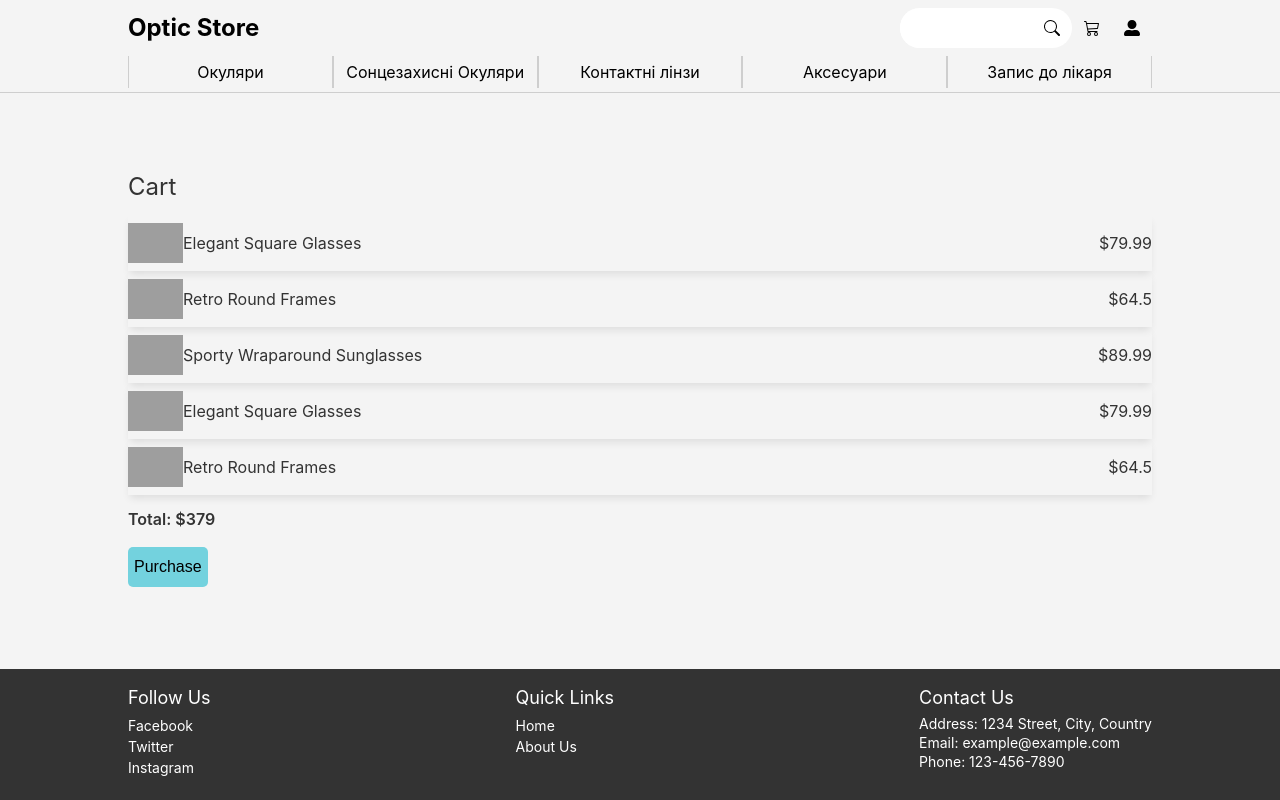
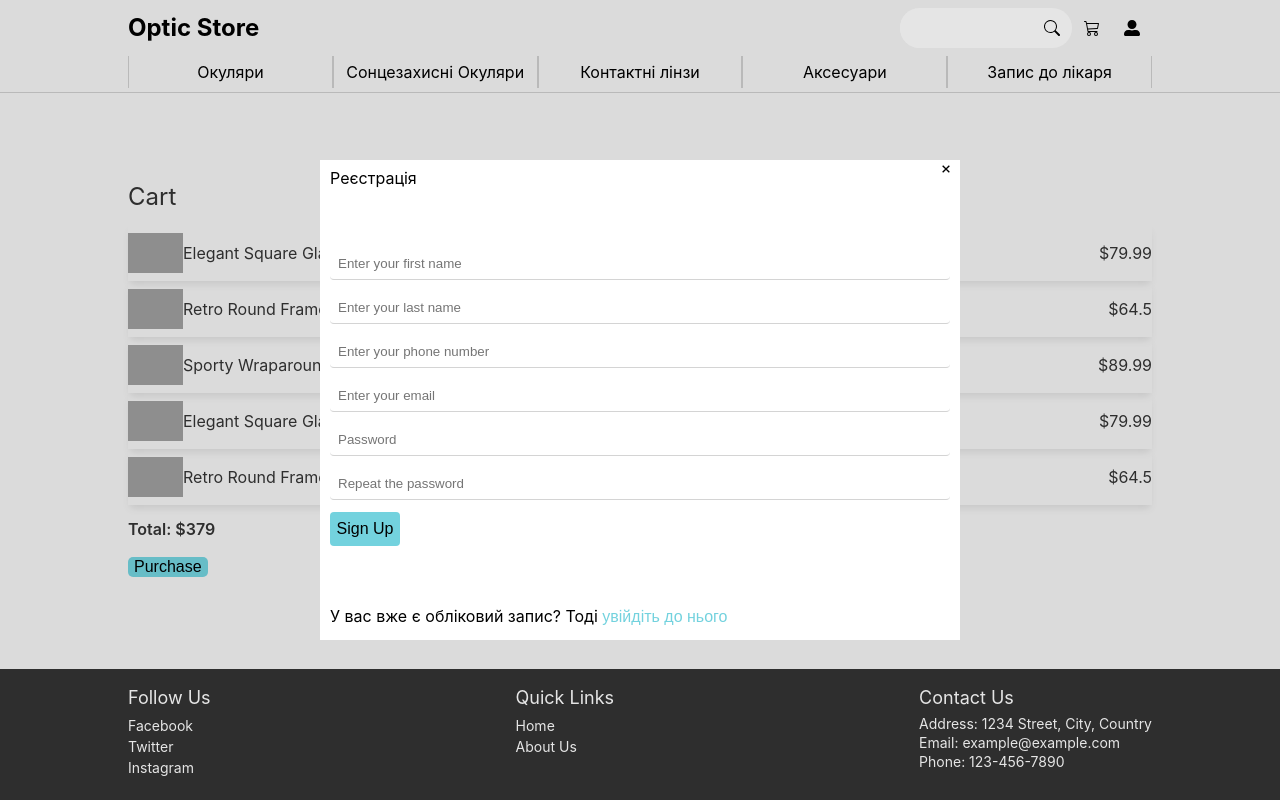
Before and after one commit to natamrshn/Optic_okulist, a React (Create React App) app in the folder front-end/: page /cart in a window 1280 px wide. Both pictures are taken after a click on the button 1132 px from the left and 28 px from the top of the page. Built offline with nearby package versions, Linux system fonts and the light colour scheme; grey boxes are pictures that could not be loaded.

Commit message:
created auth modal window

```diff
--- /dev/null
+++ b/front-end/src/components/AuthModal/AuthModal.scss
@@ -0,0 +1,59 @@
+@import '../../styles/vars.scss';
+
+.modal {
+    width: 50%;
+    height: 60vh;
+    margin: auto;
+    overflow: hidden;
+    // display: flex;
+    justify-content: center;
+    position: relative;
+
+    &-content {
+        height: 95%;
+        padding: 10px;
+        display: flex;
+        flex-direction: column;
+        justify-content: space-between;
+
+        .close {
+            position: absolute;
+            right: 0;
+            top: 0;
+        }
+    }
+    &-title {
+        // margin-bottom: 24px;
+    }
+    &-input {
+        padding: 8px 8px;
+        border-bottom: .5px solid rgba(128, 128, 128, 0.336);
+        border-radius: 4px;
+
+        &:focus {
+            outline: 1px solid rgba(0, 162, 255, 0.151);
+        }
+    }
+    &-submit {
+        width: 70px;
+        border-radius: 4px;
+        background-color: $blue;
+        padding: 8px 4px;
+    }
+    &-switch_msg {
+        font-size: 16px;
+        // margin-top: 12px;
+    }
+    &-switch {
+        display: inline;
+        padding: 0;
+        color: $blue;
+    }
+
+
+    &-form {
+        display: flex;
+        flex-direction: column;
+        gap: 12px;
+    }
+}
--- /dev/null
+++ b/front-end/src/components/AuthModal/AuthModal.tsx
@@ -0,0 +1,104 @@
+import React, { useState } from 'react';
+import './AuthModal.scss';
+import { GrFormClose } from 'react-icons/gr';
+import Login from './Login';
+
+type AuthModalProps = {
+    dialogRef: React.MutableRefObject<HTMLDialogElement | null>;
+};
+
+const AuthModal: React.FC<AuthModalProps> = ({ dialogRef }) => {
+    const closeModal = () => {
+        if (dialogRef.current) {
+            dialogRef.current.close();
+        }
+    };
+
+    const [isNewUser, setIsNewUser] = useState<boolean>(true);
+
+    const onFormSubmit = (event: React.FormEvent<HTMLFormElement>) => {
+        event.preventDefault();
+    };
+
+    return (
+        // <div>
+        <dialog className='modal' ref={dialogRef}>
+            <div className='modal-content'>
+                <h3 className='modal-title'>
+                    {isNewUser
+                        ? 'Реєстрація'
+                        : 'Ввійдіть у свій обліковий запис'}
+                </h3>
+                <button className='close' onClick={closeModal}>
+                    <GrFormClose />
+                </button>
+
+                <form
+                    className='modal-form'
+                    onSubmit={(event) => onFormSubmit(event)}
+                >
+                    {isNewUser && (
+                        <>
+                            <input
+                                className='modal-input'
+                                type='text'
+                                placeholder='Enter your first name'
+                            />
+                            <input
+                                className='modal-input'
+                                type='text'
+                                placeholder='Enter your last name'
+                            />
+                            <input
+                                className='modal-input'
+                                type='number'
+                                placeholder='Enter your phone number'
+                            />
+                        </>
+                    )}
+                    <input
+                        className='modal-input'
+                        type='email'
+                        placeholder='Enter your email'
+                    />
+                    <input
+                        className='modal-input'
+                        type='password'
+                        placeholder='Password'
+                    />
+                    {isNewUser && (
+                        <input
+                            className='modal-input'
+                            type='password'
+                            placeholder='Repeat the password'
+                        />
+                    )}
+
+                    <button className='modal-submit' type='submit'>
+                        {isNewUser ? 'Sign Up' : 'Sign In'}
+                    </button>
+                </form>
+                <div className='modal-switch_msg'>
+                    <p>
+                        {isNewUser
+                            ? 'У вас вже є обліковий запис? Тоді '
+                            : 'Якщо у вас немає облікового запису, '}
+                        <span>
+                            <button
+                                onClick={(event) => setIsNewUser(!isNewUser)}
+                                className='modal-switch'
+                            >
+                                {isNewUser
+                                    ? 'увійдіть до нього'
+                                    : 'зареєструйтесь'}
+                            </button>
+                        </span>
+                    </p>
+                </div>
+            </div>
+        </dialog>
+        // </div>
+    );
+};
+
+export default AuthModal;
--- /dev/null
+++ b/front-end/src/components/AuthModal/Login.tsx
@@ -0,0 +1,12 @@
+import React from 'react';
+
+const Login = () => {
+    return (
+        <>
+            <input className='modal-input' type='email' placeholder='Enter your email' />
+            <input className='modal-input' type="password" placeholder='Password' />
+        </>
+    );
+};
+
+export default Login;
--- a/front-end/src/components/Card/Card.tsx
+++ b/front-end/src/components/Card/Card.tsx
@@ -1,6 +1,6 @@
 import React from 'react';
 import { Glasses } from '../Catalog/Catalog';
-
+//
 import { BsCart3 as CartIcon } from 'react-icons/bs';
 import './Card.scss';
 import { Link } from 'react-router-dom';
--- a/front-end/src/components/Header/Header.scss
+++ b/front-end/src/components/Header/Header.scss
@@ -26,6 +26,18 @@
 
         button {
             border-radius: 0px;
+            width: 40px;
+            height: 40px;
+            transition: all 0.5s;
+
+            &:hover {
+                transform: scale(1.2);
+            }
+
+            @media (max-width: 768px) {
+                width: 24px;
+                height: 24px;
+            }
         }
     }
 
--- a/front-end/src/components/Header/Header.tsx
+++ b/front-end/src/components/Header/Header.tsx
@@ -1,48 +1,76 @@
-import React, { useState } from "react";
+import React, { useRef, useState } from 'react';
 
-import { GiHamburgerMenu as BurgerMenu } from "react-icons/gi";
-import { BsCart3 as CartIcon } from "react-icons/bs";
-import { FaUserAlt as UserIcon } from "react-icons/fa";
-import "./Header.scss";
+import { GiHamburgerMenu as BurgerMenu } from 'react-icons/gi';
+import { BsCart3 as CartIcon } from 'react-icons/bs';
+import { FaUserAlt as UserIcon } from 'react-icons/fa';
+import './Header.scss';
 
-import Navigation from "../Navigation/Navigation";
-import ShoppingCart from "../ShoppingCart/ShoppingCart";
-import Container from "../ui/Container/Container";
-import { Link } from "react-router-dom";
-import HeaderSearch from "../HeaderSearch/HeaderSearch";
+import Navigation from '../Navigation/Navigation';
+import ShoppingCart from '../ShoppingCart/ShoppingCart';
+import Container from '../ui/Container/Container';
+import { Link } from 'react-router-dom';
+import HeaderSearch from '../HeaderSearch/HeaderSearch';
+import AuthModal from '../AuthModal/AuthModal';
 
 const Header = () => {
     const [isPopUpOpened, setIsPopUpOpened] = useState<boolean>(false);
     const [isCartOpened, setIsCartOpened] = useState<boolean>(false);
+    const [isModalOpened, setIsModalOpened] = useState<boolean>(false);
+
+    const dialogRef = useRef<HTMLDialogElement | null>(null);
+
+    const openModal = () => {
+        if (dialogRef.current) {
+            dialogRef.current.showModal();
+        }
+    };
 
     return (
-        <header className="header">
+        <>
+            <header className='header'>
                 <Container>
-                <div className="header-wrapper">
-                    <Link to="/" className="logo">Optic Store</Link>
+                    <div className='header-wrapper'>
+                        <Link to='/' className='logo'>
+                            Optic Store
+                        </Link>
 
-                    <div className="header-buttons">
+                        <div className='header-buttons'>
                             <HeaderSearch />
-                        <button onClick={() => setIsCartOpened(!isCartOpened)}>
+                            <button
+                                onClick={() => setIsCartOpened(!isCartOpened)}
+                            >
                                 <CartIcon />
                             </button>
 
                             {isCartOpened && (
-                            <ShoppingCart setIsCartOpened={setIsCartOpened} />
+                                <ShoppingCart
+                                    setIsCartOpened={setIsCartOpened}
+                                />
                             )}
 
-                        <button>
+                            <button onClick={openModal}>
                                 <UserIcon />
                             </button>
 
-                        <button className="header-burger" onClick={() => setIsPopUpOpened(!isPopUpOpened)}>
+                            <button
+                                className='header-burger'
+                                onClick={() => setIsPopUpOpened(!isPopUpOpened)}
+                            >
                                 <BurgerMenu />
                             </button>
                         </div>
                     </div>
-                <Navigation isPopUpOpened={isPopUpOpened} setIsPopUpOpened={setIsPopUpOpened} />
+                    <Navigation
+                        isPopUpOpened={isPopUpOpened}
+                        setIsPopUpOpened={setIsPopUpOpened}
+                    />
                 </Container>
             </header>
+
+            <AuthModal
+                dialogRef={dialogRef}
+            />
+        </>
     );
 };
 
--- a/front-end/src/styles/main.scss
+++ b/front-end/src/styles/main.scss
@@ -33,18 +33,6 @@ button {
     border-radius: 5px;
     cursor: pointer;
     font-size: 16px;
-    width: 40px;
-    height: 40px;
-    transition: all 0.5s;
-
-    &:hover {
-        transform: scale(1.2);
-    }
-
-    @media (max-width: 768px) {
-        width: 24px;
-        height: 24px;
-    }
 }
 
 a {
--- a/front-end/src/styles/reset.scss
+++ b/front-end/src/styles/reset.scss
@@ -10,7 +10,7 @@ table, caption, tbody, tfoot, thead, tr, th, td,
 article, aside, canvas, details, embed,
 figure, figcaption, footer, header, hgroup,
 menu, nav, output, ruby, section, summary,
-time, mark, audio, video {
+time, mark, audio, video, dialog {
 	margin: 0;
 	padding: 0;
 	border: 0;
@@ -31,6 +31,7 @@ ol, ul {
 }
 input {
     border: none;
+    // outline: none;
 }
 a {
     text-decoration: none;
```
Lines whose indentation alone changed are shown as unchanged.
